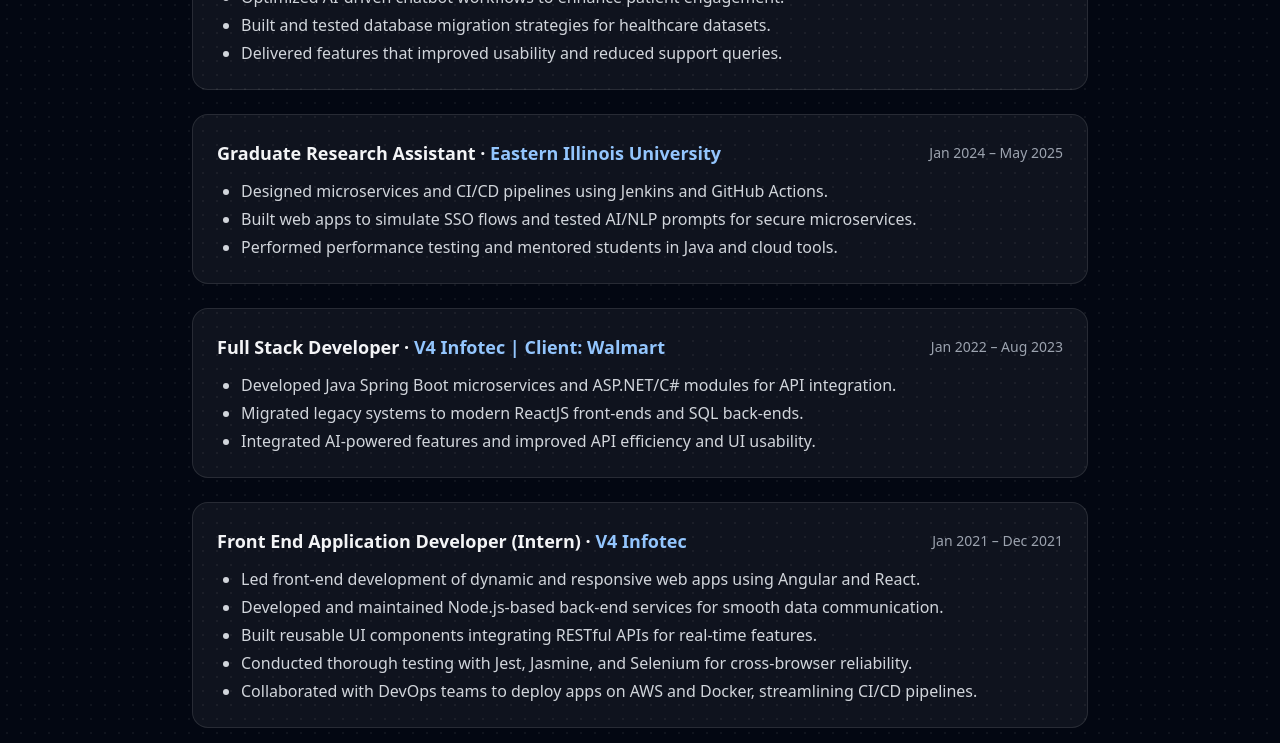
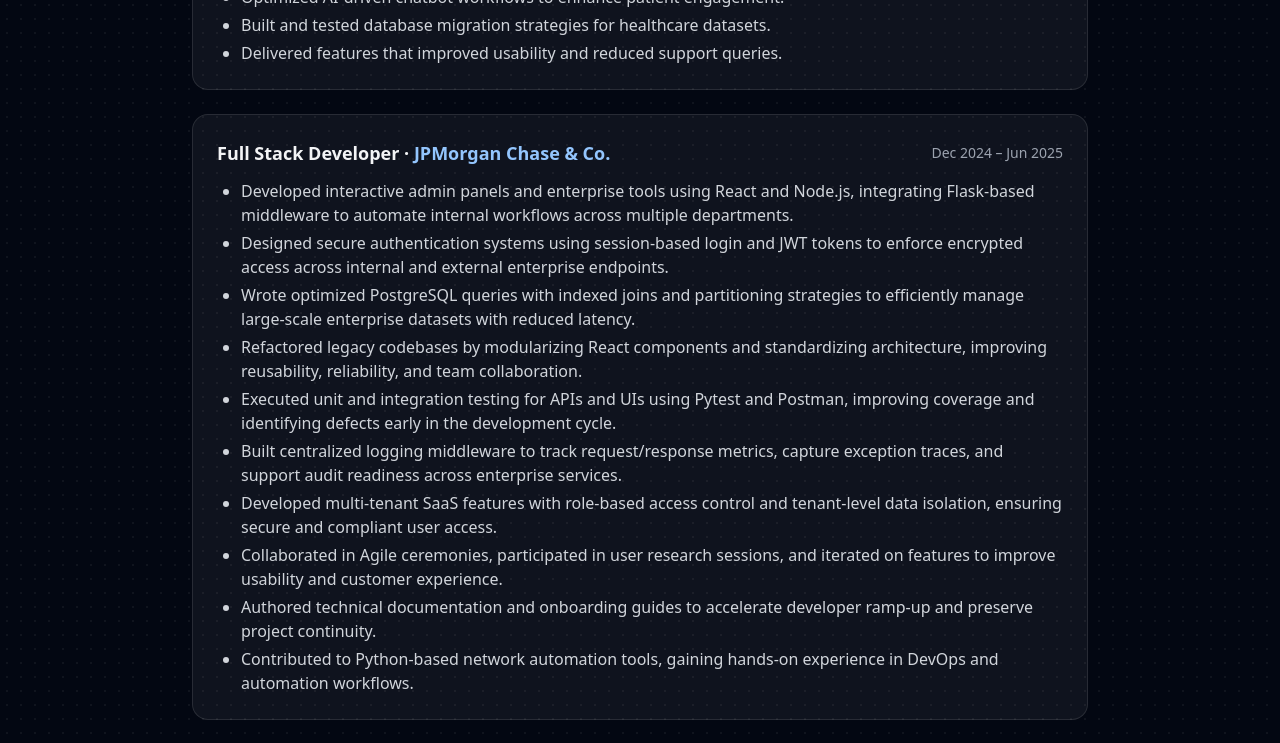
Before and after one commit to vaddi2017/portfolio, a React (Vite) app: page / in a window 1280 px wide. Shown: the part 1780-2523 px from the top of the page. Built offline with nearby package versions, Linux system fonts and the light colour scheme; what react-chatbot-kit would draw is missing.

Commit message:
Update Experience component

```diff
--- a/src/components/Experience.jsx
+++ b/src/components/Experience.jsx
@@ -13,9 +13,26 @@
     ],
   },
   {
+    role: "Full Stack Developer",
+    org: "JPMorgan Chase & Co.",
+    time: "Dec 2024 – Jun 2025",
+    points: [
+      "Developed interactive admin panels and enterprise tools using React and Node.js, integrating Flask-based middleware to automate internal workflows across multiple departments.",
+      "Designed secure authentication systems using session-based login and JWT tokens to enforce encrypted access across internal and external enterprise endpoints.",
+      "Wrote optimized PostgreSQL queries with indexed joins and partitioning strategies to efficiently manage large-scale enterprise datasets with reduced latency.",
+      "Refactored legacy codebases by modularizing React components and standardizing architecture, improving reusability, reliability, and team collaboration.",
+      "Executed unit and integration testing for APIs and UIs using Pytest and Postman, improving coverage and identifying defects early in the development cycle.",
+      "Built centralized logging middleware to track request/response metrics, capture exception traces, and support audit readiness across enterprise services.",
+      "Developed multi-tenant SaaS features with role-based access control and tenant-level data isolation, ensuring secure and compliant user access.",
+      "Collaborated in Agile ceremonies, participated in user research sessions, and iterated on features to improve usability and customer experience.",
+      "Authored technical documentation and onboarding guides to accelerate developer ramp-up and preserve project continuity.",
+      "Contributed to Python-based network automation tools, gaining hands-on experience in DevOps and automation workflows.",
+    ],
+  },
+  {
     role: "Graduate Research Assistant",
     org: "Eastern Illinois University",
-    time: "Jan 2024 – May 2025",
+    time: "Dec 2023 – Nov 2024",
     points: [
       "Designed microservices and CI/CD pipelines using Jenkins and GitHub Actions.",
       "Built web apps to simulate SSO flows and tested AI/NLP prompts for secure microservices.",
```
